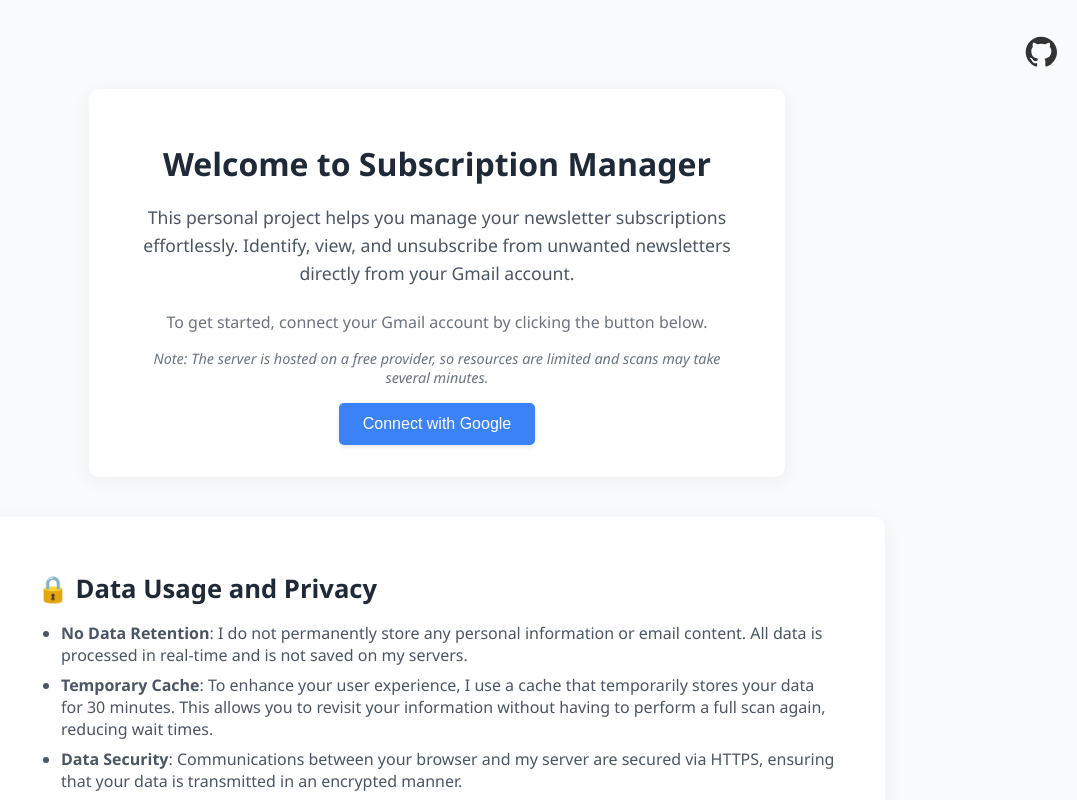
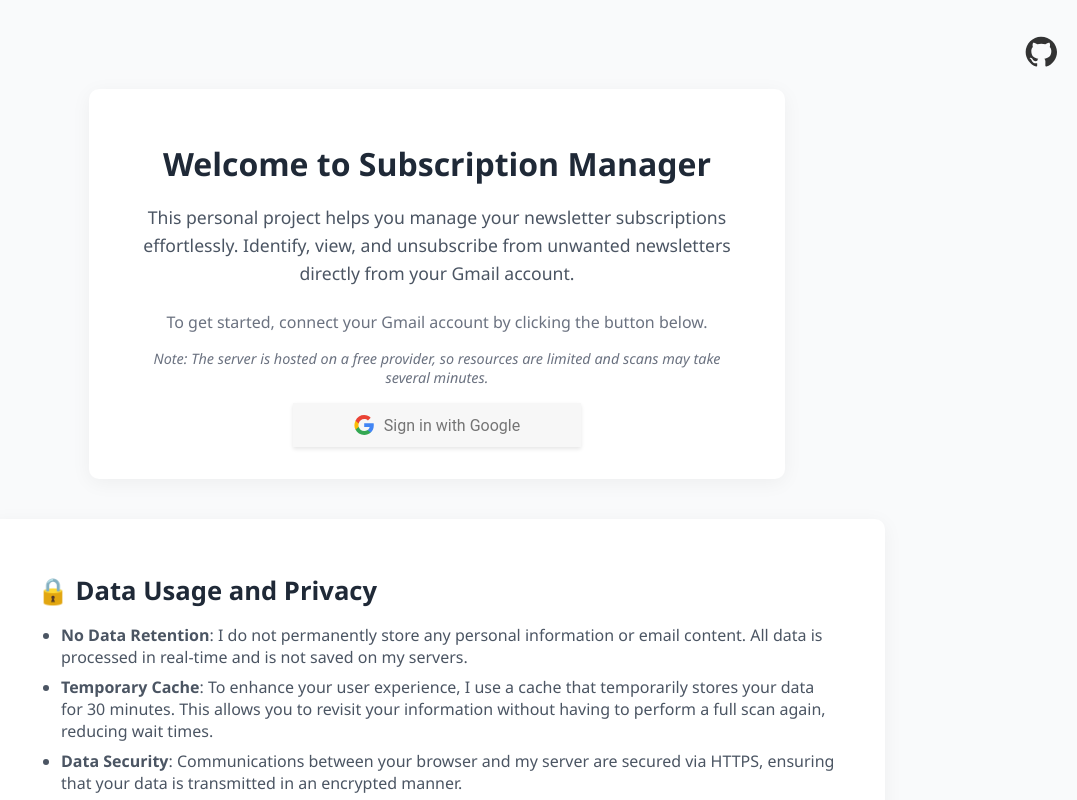
Before and after one commit to daviddeblas/subscription-manager, a React (Vite) app in the folder client/: page / in a window 1280 px wide. Shown: the top 800 px of the page, without its empty margins (203-1280 px from the left). Built offline with nearby package versions, Linux system fonts and the light colour scheme.

Commit message:
Updated the HomePage button

```diff
--- a/client/src/pages/HomePage/HomePage.css
+++ b/client/src/pages/HomePage/HomePage.css
@@ -68,26 +68,36 @@
     margin-bottom: 1rem;
 }
 
-.connect-button {
+.google-signin-button {
+    display: flex;
+    align-items: center;
+    justify-content: center;
+    background-color: #f7f7f7;
+    color: #757575;
     padding: 0.75rem 1.5rem;
     font-size: 1rem;
-    background-color: #3b82f6;
-    color: #ffffff;
-    border: none;
-    border-radius: 5px;
+    transition: background-color 0.3s ease, box-shadow 0.3s ease;
+    text-decoration: none;
+    box-shadow: 0 2px 4px rgba(0,0,0,0.1);
+    max-width: 240px;
+    margin: 0 auto;
+}
+
+.google-icon {
+    width: 20px;
+    height: 20px;
+    margin-right: 10px;
+}
+
+.google-text {
+    color: #757575;
+    font-family: 'Roboto', sans-serif;
+}
+
+.google-signin-button:hover {
     cursor: pointer;
     transition: background-color 0.3s ease, transform 0.2s ease;
-    box-shadow: 0 2px 4px rgba(0,0,0,0.1);
-}
-
-.connect-button:hover {
-    background-color: #2563eb;
     transform: translateY(-2px);
-}
-
-.connect-button:active {
-    background-color: #1d4ed8;
-    transform: translateY(0);
 }
 
 .github-link:hover .github-icon {
--- a/client/src/pages/HomePage/HomePage.tsx
+++ b/client/src/pages/HomePage/HomePage.tsx
@@ -36,8 +36,14 @@
                 {/* Todo */}
                 {/* http://localhost:8080/oauth2/authorization/google */}
                 {/* https://subscription-manager-wpds.onrender.com/oauth2/authorization/google */}
-                <a href="https://subscription-manager-wpds.onrender.com/oauth2/authorization/google">
-                    <button className="connect-button">Connect with Google</button>
+                <a href="https://subscription-manager-wpds.onrender.com/oauth2/authorization/google" className="google-signin-button">
+                    <svg className="google-icon" xmlns="http://www.w3.org/2000/svg" viewBox="0 0 533.5 544.3">
+                        <path d="M533.5 278.4c0-18.5-1.6-37.2-4.7-55.1H272v104.3h147.4c-6.3 34-25.3 62.7-53.9 82v68.1h87.1c50.7-46.7 80.3-115.4 80.3-198.3z" fill="#4285F4"/>
+                        <path d="M272 544.3c72.4 0 133.2-23.9 177.6-64.9l-87.1-68.1c-24.1 16.2-55.2 25.8-90.5 25.8-69.5 0-128.3-46.9-149.3-110.3H34.5v69.3C78.9 490.4 167.1 544.3 272 544.3z" fill="#34A853"/>
+                        <path d="M122.7 324.5c-10.8-32.2-10.8-66.7 0-98.9V156.3H34.5c-37.8 75.5-37.8 164.4 0 239.9l88.2-71.7z" fill="#FBBC05"/>
+                        <path d="M272 109.7c38.7 0 73.4 13.3 101.3 39.4l75.5-75.5C404.9 24.5 344.1 0 272 0 167.1 0 78.9 53.9 34.5 156.3l88.2 71.7C143.7 156.6 202.5 109.7 272 109.7z" fill="#EA4335"/>
+                    </svg>
+                    <span className="google-text">Sign in with Google</span>
                 </a>
 
             </div>
```
